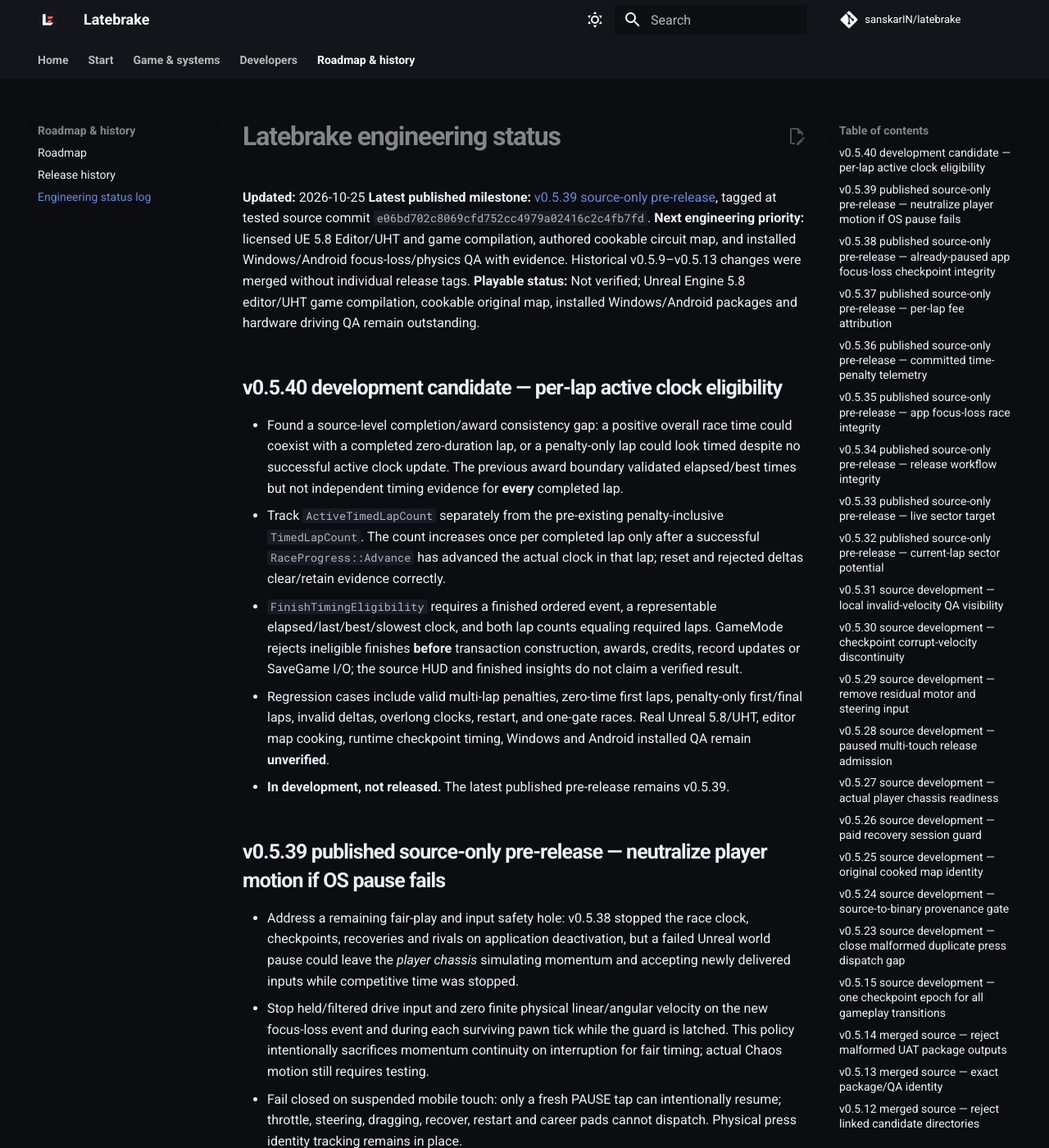
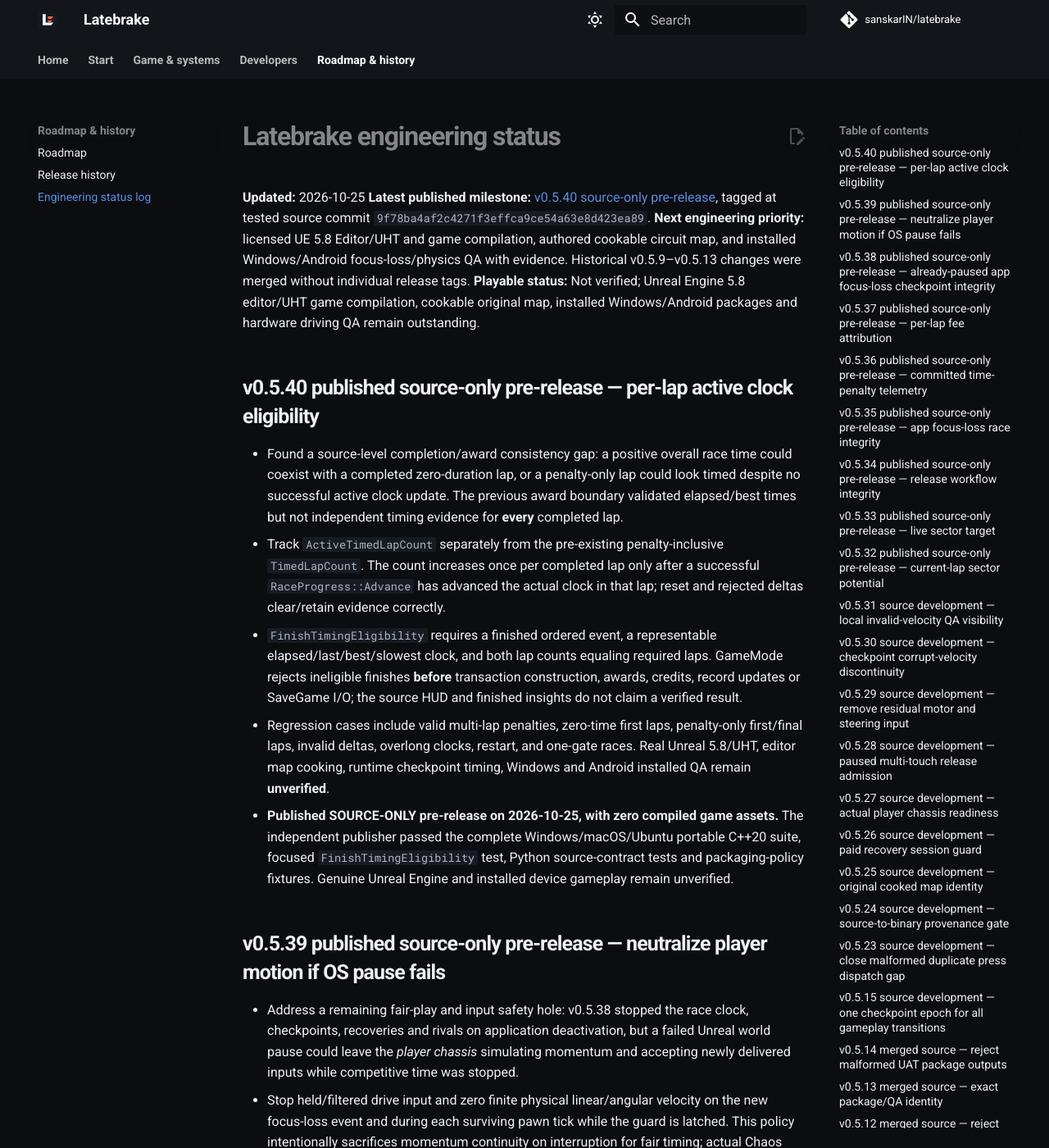
Before and after one commit to sanskarIN/latebrake, an MkDocs documentation site: the page built from docs/STATUS.md, in a window 1280 px wide and 1400 px high. Shown: the whole window at 82% size. Built offline with MkDocs 1.6.1 and Material for MkDocs 9.7.7, drawn with Linux system fonts in a browser that asks for light colours; comment, search, counter and statistics services are not loaded.

Commit message:
docs: publish accurate v0.5.40 source-only status across site and README
* docs(readme): announce published v0.5.40 with explicit source-only status

* docs(pages): synchronize release milestone with verified v0.5.40

* docs(pages): update homepage latest verified source-only version

* docs(pages): list published v0.5.40 source archive release

* docs(status): record published v0.5.40 after successful source release gate

* docs(changelog): mark v0.5.40 published source only

* docs(roadmap): synchronize confirmed v0.5.40 release gate

* docs(results): distinguish published source policy from unverified game behavior

* test(pages): require v0.5.40 release notes and accurate homepage status

```diff
--- a/docs/FINISH_INSIGHTS.md
+++ b/docs/FINISH_INSIGHTS.md
@@ -59,7 +59,7 @@
 - Record source SHA, device model, engine logs and observed outcomes.
   Do not close hardware/engine QA issues based on portable CTest.
 
-## v0.5.40 source development: finished does not always mean awardable
+## v0.5.40 published source-only pre-release: finished does not always mean awardable
 
 An ordered last gate still changes the race state to `Finished`, even
 if a zero-duration lap is observed. For medals, saved records, credits and
--- a/docs/ROADMAP.md
+++ b/docs/ROADMAP.md
@@ -81,7 +81,7 @@
 
 | Version | Source scope | Qualification outstanding |
 | --- | --- | --- |
-| v0.5.40 (development, not released) | Require active clock advancement on every completed lap before any award or final insight; reject zero-duration and penalty-only laps | Real RaceProgress C++20 regressions and source-binding checks; Unreal 5.8, cooked map and installed package QA pending |
+| v0.5.40 (published source-only pre-release) | Require active clock advancement on every completed lap before any award or final insight; reject zero-duration and penalty-only laps | Real RaceProgress C++20 regressions and source-binding checks; Unreal 5.8, cooked map and installed package QA pending |
 | v0.5.39 (published source-only pre-release) | Neutralize player momentum/inputs when OS focus-loss pause fails and allow only fresh PAUSE touches to resume | Three-OS portable policy tests plus Unreal source contracts; Unreal physics and real-device qualification remain outstanding |
 | v0.5.38 (published source-only pre-release) | Ensure every new OS focus-loss suspension invalidates checkpoint motion even if Unreal was already paused; retain manual resume | Strict portable C++20 plus Unreal-source binding checks; actual Unreal/Android/Win64 interruption and crossing QA outstanding |
 | v0.5.37 (published source-only pre-release) | Attribute charged recovery fees to current and last completed lap only at ordered lap boundaries; show actual attribution on non-compact HUD | Strict three-OS C++20 and Editor binding contracts, plus required future Unreal/device rendering QA |
--- a/docs/STATUS.md
+++ b/docs/STATUS.md
@@ -1,17 +1,17 @@
 # Latebrake engineering status
 
 **Updated:** 2026-10-25
-**Latest published milestone:** [v0.5.39 source-only pre-release](https://github.com/sanskarIN/latebrake/releases/tag/v0.5.39), tagged at tested source commit `e06bd702c8069cfd752cc4979a02416c2c4fb7fd`.
+**Latest published milestone:** [v0.5.40 source-only pre-release](https://github.com/sanskarIN/latebrake/releases/tag/v0.5.40), tagged at tested source commit `9f78ba4af2c4271f3effca9ce54a63e8d423ea89`.
 **Next engineering priority:** licensed UE 5.8 Editor/UHT and game compilation, authored cookable circuit map, and installed Windows/Android focus-loss/physics QA with evidence. Historical v0.5.9–v0.5.13 changes were merged without individual release tags.
 **Playable status:** Not verified; Unreal Engine 5.8 editor/UHT game compilation, cookable original map, installed Windows/Android packages and hardware driving QA remain outstanding.
 
-## v0.5.40 development candidate — per-lap active clock eligibility
+## v0.5.40 published source-only pre-release — per-lap active clock eligibility
 
 - Found a source-level completion/award consistency gap: a positive overall race time could coexist with a completed zero-duration lap, or a penalty-only lap could look timed despite no successful active clock update. The previous award boundary validated elapsed/best times but not independent timing evidence for **every** completed lap.
 - Track `ActiveTimedLapCount` separately from the pre-existing penalty-inclusive `TimedLapCount`. The count increases once per completed lap only after a successful `RaceProgress::Advance` has advanced the actual clock in that lap; reset and rejected deltas clear/retain evidence correctly.
 - `FinishTimingEligibility` requires a finished ordered event, a representable elapsed/last/best/slowest clock, and both lap counts equaling required laps. GameMode rejects ineligible finishes **before** transaction construction, awards, credits, record updates or SaveGame I/O; the source HUD and finished insights do not claim a verified result.
 - Regression cases include valid multi-lap penalties, zero-time first laps, penalty-only first/final laps, invalid deltas, overlong clocks, restart, and one-gate races. Real Unreal 5.8/UHT, editor map cooking, runtime checkpoint timing, Windows and Android installed QA remain **unverified**.
-- **In development, not released.** The latest published pre-release remains v0.5.39.
+- **Published SOURCE-ONLY pre-release on 2026-10-25, with zero compiled game assets.** The independent publisher passed the complete Windows/macOS/Ubuntu portable C++20 suite, focused `FinishTimingEligibility` test, Python source-contract tests and packaging-policy fixtures. Genuine Unreal Engine and installed device gameplay remain unverified.
 
 ## v0.5.39 published source-only pre-release — neutralize player motion if OS pause fails
 
```
Also changed, not shown: CHANGELOG.md (+1 -1 lines), README.md (+2 -1 lines), docs/development-status.md (+2 -2 lines), docs/index.md (+1 -1 lines), docs/release-history.md (+3 -2 lines), 1 other file.
